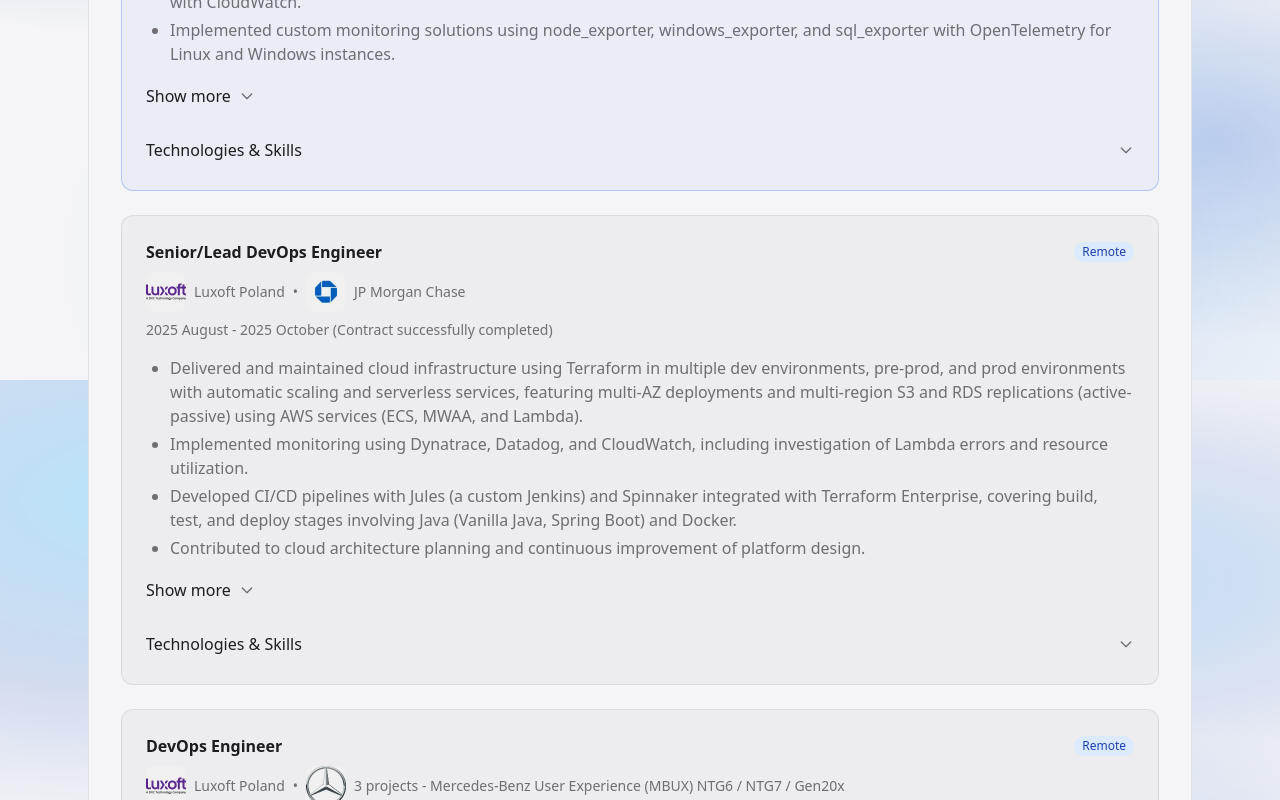
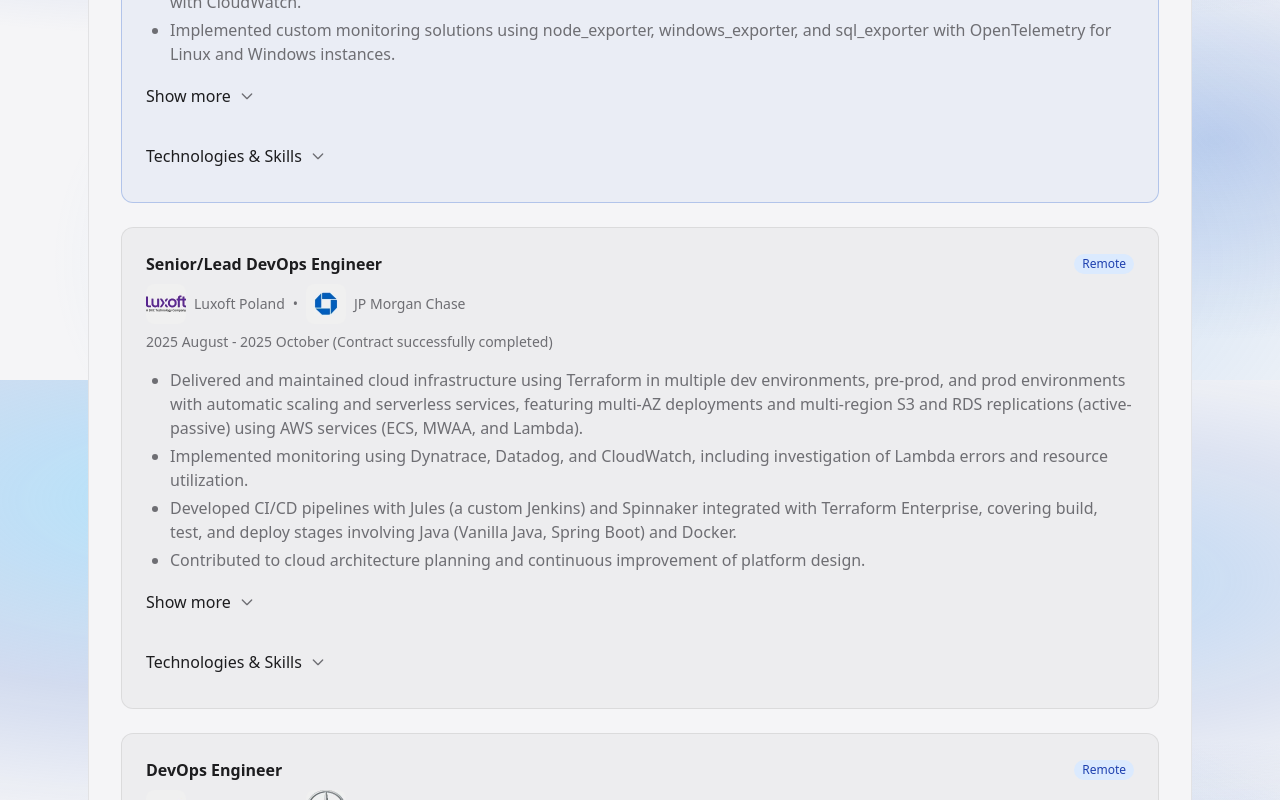
Before and after one commit to fecton/aboutme, a Next.js app: page / in a window 1280 px wide. Shown: the part 2820-3620 px from the top of the page. Built offline with nearby package versions, Linux system fonts and the light colour scheme.

Commit message:
feat: fix dropdown arrow

```diff
--- a/src/components/ui/CategorizedTagList.tsx
+++ b/src/components/ui/CategorizedTagList.tsx
@@ -84,7 +84,7 @@
 				aria-controls={contentId}
 				aria-label={isOpen ? `Collapse ${title}` : `Expand to show ${title}`}
 				id={triggerId}
-				className="group flex w-full cursor-pointer items-center justify-between gap-2 rounded-lg py-1 font-medium text-foreground transition-colors hover:text-accent focus-visible:outline-none focus-visible:ring-2 focus-visible:ring-accent"
+				className="group flex min-h-[44px] min-w-[44px] w-full cursor-pointer items-center gap-2 rounded-lg py-2 font-medium text-foreground transition-colors hover:text-accent focus-visible:outline-none focus-visible:ring-2 focus-visible:ring-accent"
 			>
 				<span>{title}</span>
 				<motion.span
```
